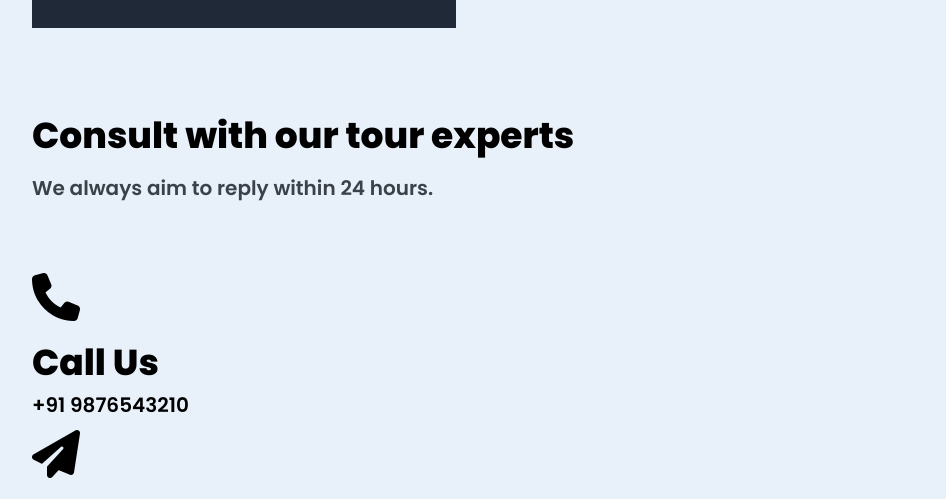
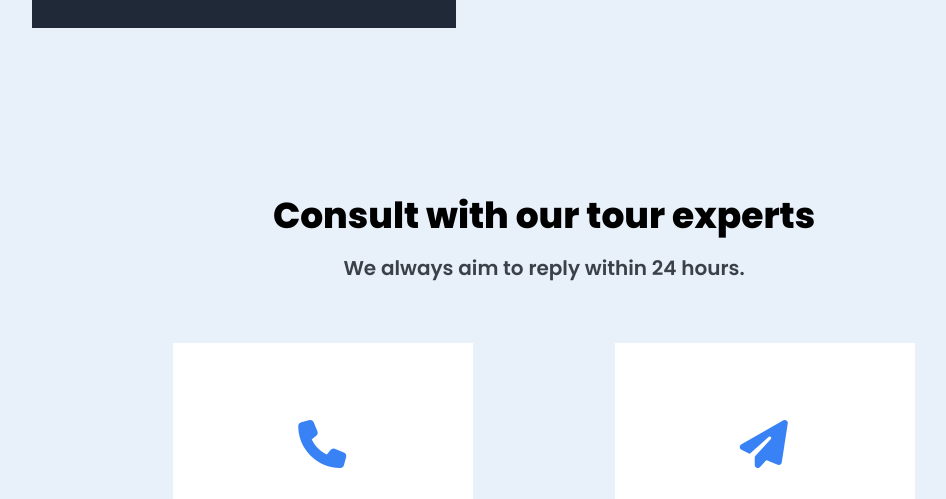
Before and after one commit to devSouvikb/CODSOFT, a plain HTML site: page 01-Landing-Page/index.html in a window 1280 px wide. Shown: the part 3529-4028 px from the top of the page, without its empty margins (96-1042 px from the left). Drawn offline with Linux system fonts and the light colour scheme.

Commit message:
added contact section styles

```diff
--- a/01-Landing-Page/style.css
+++ b/01-Landing-Page/style.css
@@ -368,3 +368,32 @@ nav {
 .right-card-img-two {
   background-image: url(./assets/amstradam-img.jpg);
 }
+
+/* contact section */
+.contact {
+  padding: 80px 0;
+  text-align: center;
+}
+
+.contact-card-container {
+  display: flex;
+  justify-content: space-evenly;
+}
+
+.contact-card {
+  height: 300px;
+  width: 300px;
+  background-color: #ffffff;
+  display: flex;
+  flex-direction: column;
+  justify-content: center;
+}
+
+.contact-card h1 {
+  margin-top: 10px;
+  margin-bottom: 20px;
+}
+
+.contact-icon {
+  color: var(--primary-color);
+}
```
